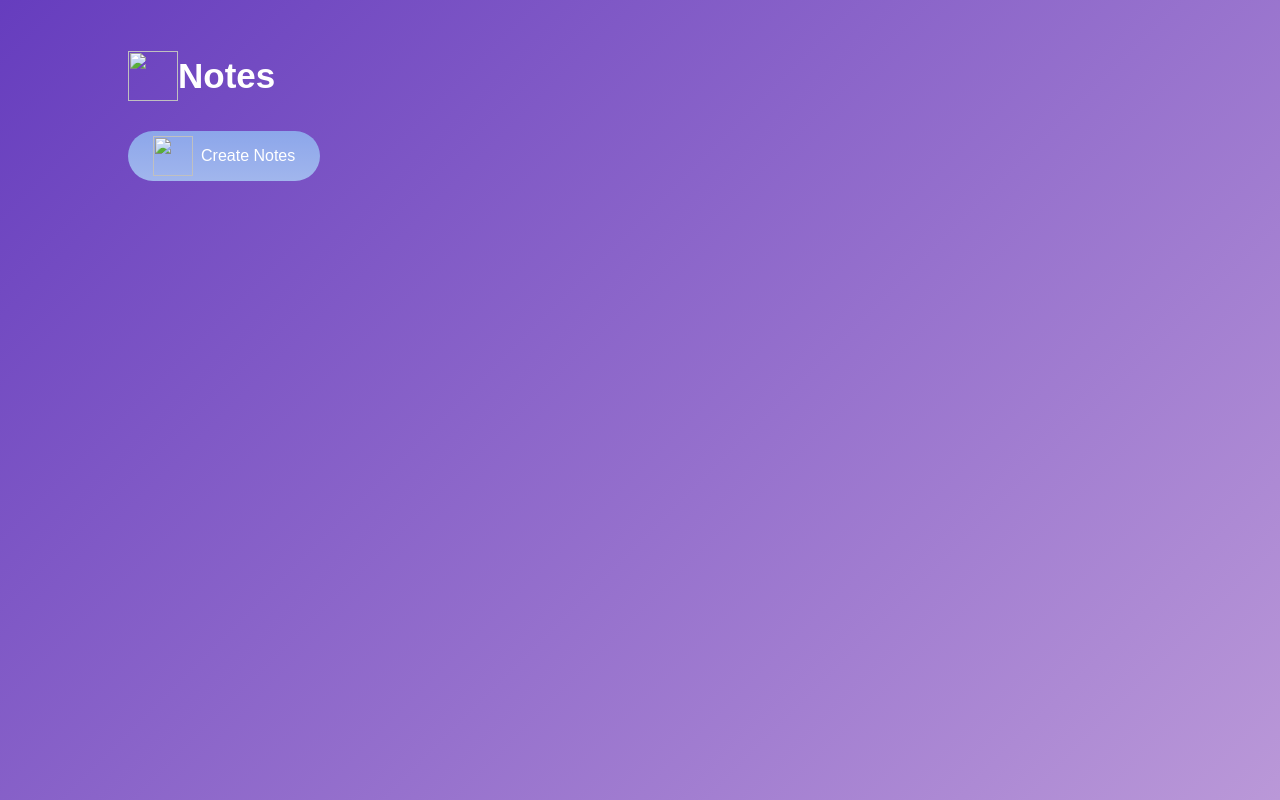
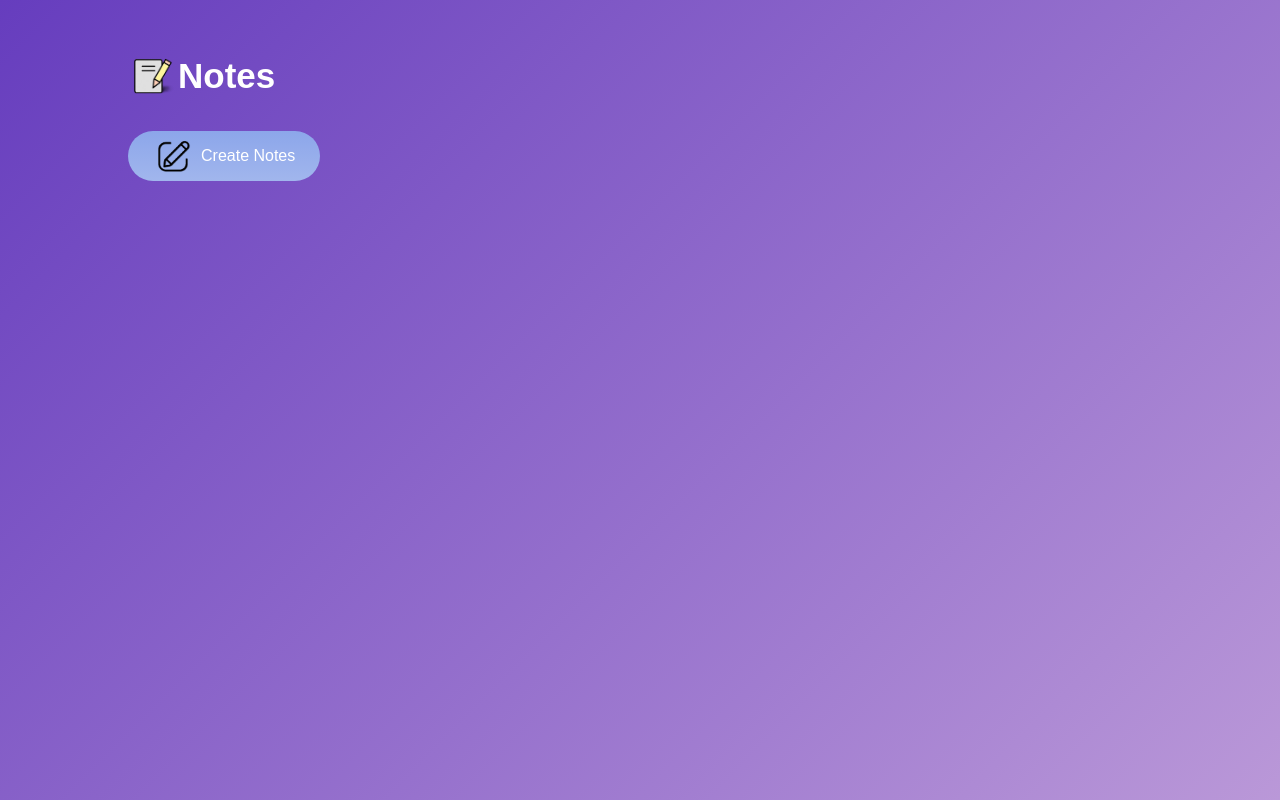
Before and after one commit to nasywaaprilia/JS-APK2, a plain HTML site: page index.html in a window 1280 px wide. Drawn offline with Linux system fonts and the light colour scheme.

Commit message:
index.html

```diff
--- a/index.html
+++ b/index.html
@@ -14,11 +14,11 @@
 <body>
 
     <div class="container">
-         <h1><img src="img/notes.png" alt="" width="45" height="50">Notes</h1>
-         <button class="btn"><img src="img/edit.png" alt="" width="40" height="40">Create Notes</button>
+         <h1><img src="notes.png" alt="" width="45" height="50">Notes</h1>
+         <button class="btn"><img src="edit.png" alt="" width="40" height="40">Create Notes</button>
          <div class="notes-container">
             <!--p contenteditable="true" class="input-box">
-                <img src="img/delete.png" alt="" width="30" height="30">
+                <img src="delete.png" alt="" width="30" height="30">
             </p     -->
          </div>
     </div>
```
